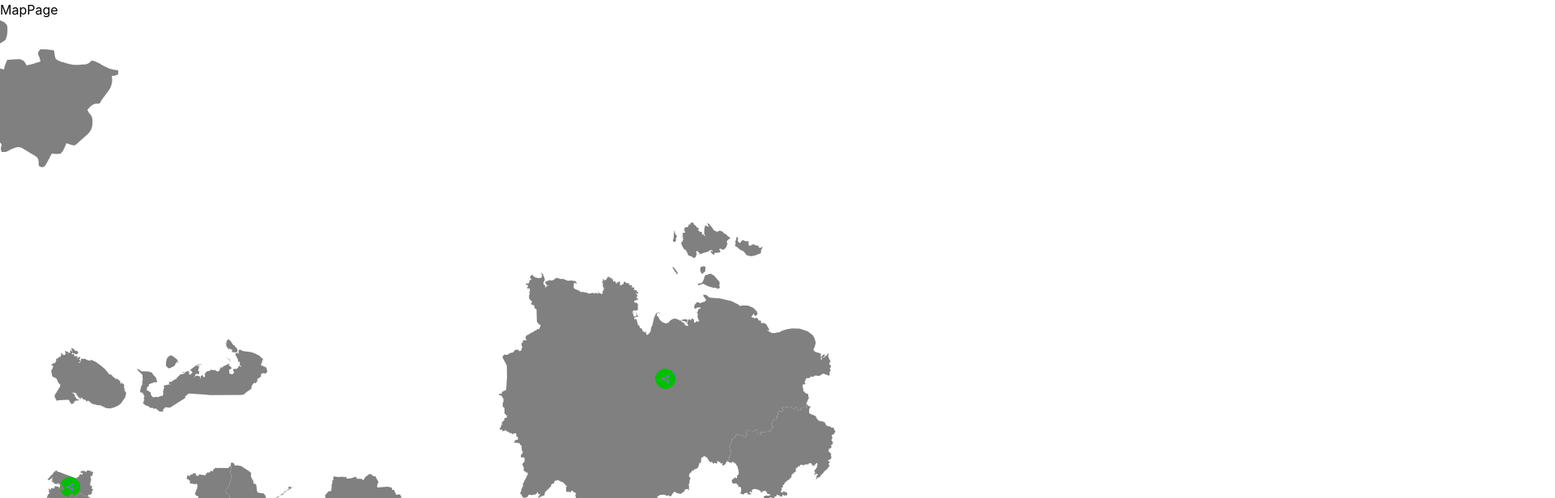
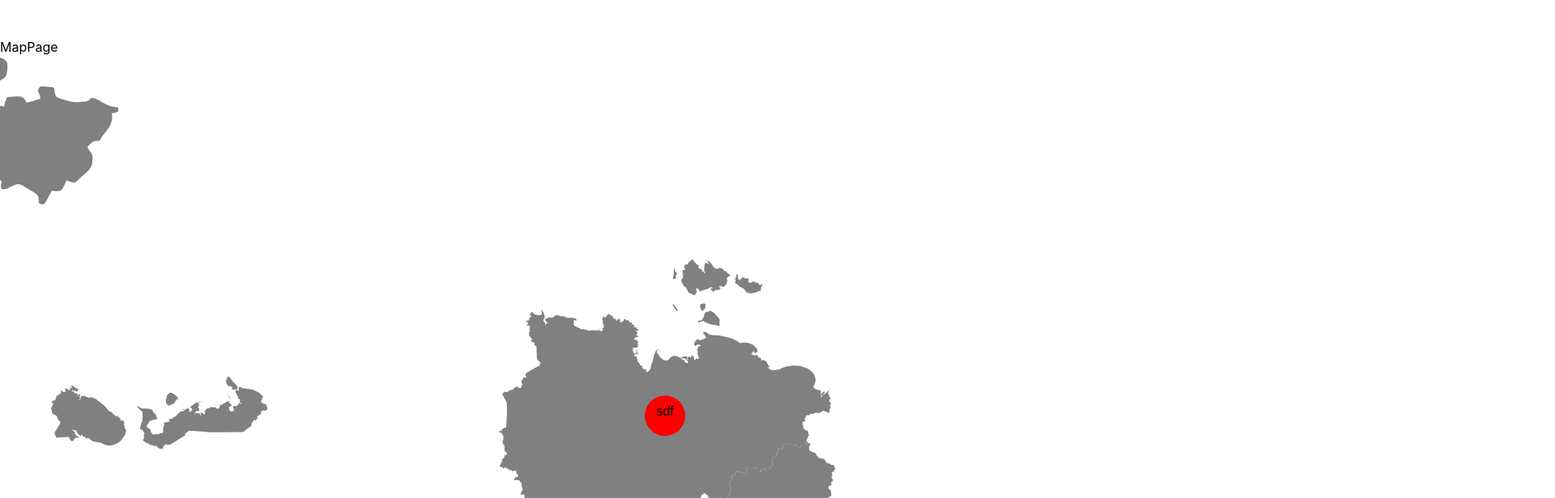
Before and after one commit to ivngl/map, a React (Vite) app: page / in a window 1280 px wide. Shown: the top 616 px of the page at 81% size, 1920 px wide, since content can reach past the window. Built offline with nearby package versions, Linux system fonts and the light colour scheme.

Commit message:
sadfasfd

```diff
--- a/src/Map.css
+++ b/src/Map.css
@@ -3,6 +3,15 @@
 .ic {
     background-color: grey;
     height: 100%;
+}
+
+.svg-container {
+    width: 100vw;
+    height: auto;
+}
+svg {
+    width: 100%;
+    height: auto;
 }
 
 .g {
@@ -11,11 +20,21 @@
     position: relative;
 }
 
+.region-container {
+    position: relative;
+}
+
 .region {
+    position: absolute;
     fill: grey;
     &:hover {
         fill: green;
 }
+
+.f {
+    cursor: pointer;
+}
+
 }
 
 .f:hover ~ path {
--- a/src/Map3.tsx
+++ b/src/Map3.tsx
@@ -1,7 +1,5 @@
 import React, { useEffect, useRef, useState } from 'react';
-import { SocialIcon } from 'react-social-icons';
 import './Map.css';
-import { PopoverBlock } from './PopoverBlock';
 // --- Types ---
 interface RegionData {
   id?: string;
@@ -299,23 +297,27 @@ function Map3() {
 
   function drawPoints() {
     const points: { x: number; y: number }[] = []
-    const pathElements = mapRef.current?.querySelectorAll("g");
+    const container = mapRef.current?.querySelectorAll(".region-container");
     const icons = []
 
-    if (pathElements) {
-      for (let i = 0; i < pathElements.length; i++) {
-        const path = pathElements[i].firstChild as SVGPathElement | null
+    if (container) {
+      for (let i = 0; i < container.length; i++) {
+        const path = container[i].querySelector('.region') as SVGPathElement | null
+        //console.log(path)
         if (path) {
           const bbox = path.getBBox()
           const pos = {
-            x: bbox.x + bbox.width / 2 - 12.5,
-            y: bbox.y + bbox.height / 2 - 12.5
+            x: bbox.x + bbox.width / 2,
+            y: bbox.y + bbox.height / 2
           }
 
-          const f = pathElements[i].querySelector(".f") as SVGForeignObjectElement | null
+          const f = container[i].querySelector(".pointer") as SVGForeignObjectElement | null
+          console.log(f)
           if (f) {
-            f.setAttribute('x', String(pos.x))
-            f.setAttribute('y', String(pos.y))
+            f.setAttribute('transform', `translate(${pos.x}, ${pos.y})`)
+            //f.setAttribute('y', String(pos.y))
+            //container[i].setAttribute('x', String(pos.x))
+            // container[i].setAttribute('y', String(pos.y))
           }
 
 
@@ -340,10 +342,14 @@ function Map3() {
 
           const total = region?.info?.total
           const vacancies = region?.info?.vacancies
-          const text = vacancies?.map(item => `${item.language}: ${item.count} vacancies`).join('\n')
+          const text = 'sdf'//vacancies?.map(item => `${item.language}: ${item.count} vacancies`).join('\n')
+
+          // Вычисляем радиус круга на основе длины текста
+          const textLength = text?.length ?? 0
+          const radius = Math.max(25, 10 + textLength * 5)
 
           const reg = (
-            <g className='gg'>
+            <g className='region-container'>
 
               <path
                 className='region'
@@ -351,11 +357,13 @@ function Map3() {
                 d={region.path}
 
               />
-              {total && <foreignObject className='f' width='25' height='25'>
-                <div className='point' onClick={handlePointClick}>
-                  <PopoverBlock text={text}><SocialIcon style={{ width: 25, height: 25 }} >dfef</SocialIcon></PopoverBlock>
-                </div>
-              </foreignObject>}
+              {total &&
+                <g className='pointer' transform={`translate(0, 0)`}>
+                  <circle r={radius} fill='red' />
+                  <text textAnchor='middle'>{text}</text>
+                </g>
+
+              }
 
 
             </g>
```
